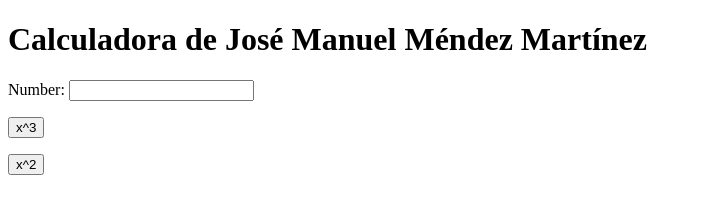
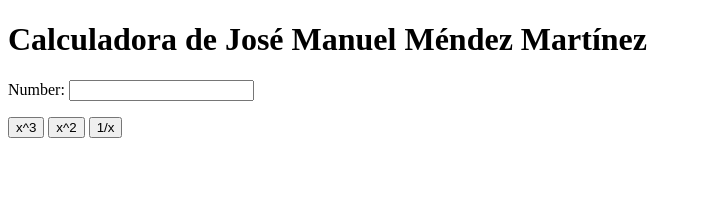
Before and after one commit to jmanuel34/my_calculator_2, a plain HTML site: page calculator.html in a window 1280 px wide. Shown: the whole page, without its empty margins (0-702 px from the left). Drawn offline with Linux system fonts and the light colour scheme.

Commit message:
1/x button

```diff
--- a/calculator.html
+++ b/calculator.html
@@ -11,6 +11,10 @@
 			var num = document.getElementById("n1");
 			num.value= num.value*num.value;
 		}
+		function inverse(){
+			var num = document.getElementById("n1");
+			num.value= 1/num.value;
+		}
 
 	</script>
 	</head>
@@ -19,6 +23,7 @@
   			Number:
 			  <input type="text" id="n1">
 			  <p><button onclick="cube()"> x^3 </button>
-			  <p><button onclick="square()"> x^2 </button></p>
+			  <button onclick="square()"> x^2 </button>
+			  <button onclick="inverse()"> 1/x </button></p>
 	</body>
 </html>
```
